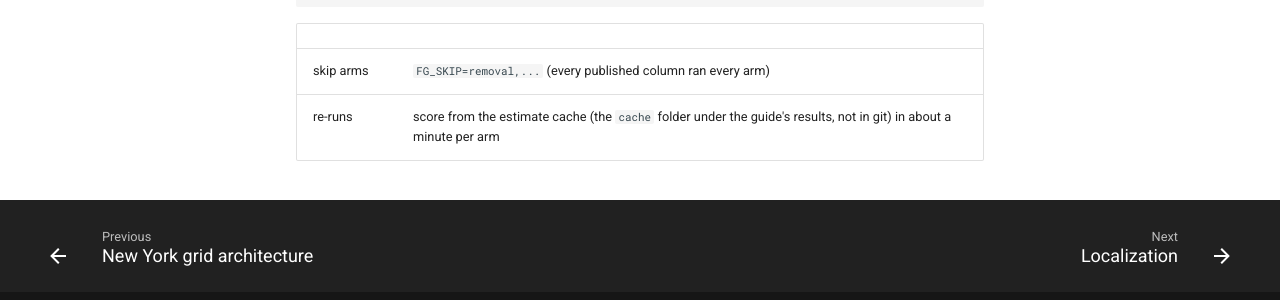
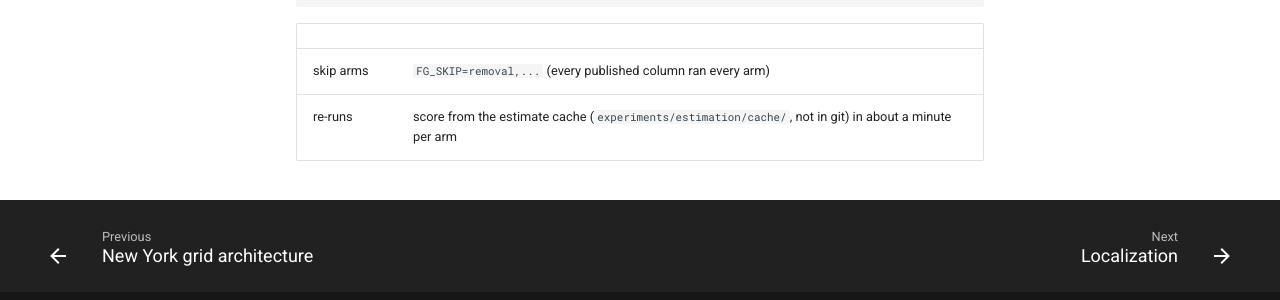
Before and after one commit to myersben9/fdia-graph, an MkDocs documentation site: the page built from docs/analysis/estimation/README.md, in a window 1280 px wide and 900 px high, scrolled down 6887 px. Shown: the part 544-844 px from the top of the window. Built offline with MkDocs 1.6.1 and Material for MkDocs 9.7.7, drawn with Linux system fonts in a browser that asks for light colours; comment, search, counter and statistics services are not loaded; the version menu is left out; some of the changed text lies outside the part shown.

Commit message:
Review round: the results-docs test reads the moved page, link labels match their targets, the orphaned plan diagram goes

```diff
--- a/docs/analysis/estimation/README.md
+++ b/docs/analysis/estimation/README.md
@@ -20,7 +20,7 @@ rep = est.score(test)  # per-family angle/voltage MAE vs the clean truth
 
 | needs | `pip install "fdia-graph[se]"`, a timeline (data release v0.8.3) or a v0.7.2 record shard, `units="physical"` |
 |---|---|
-| walkthrough | [`../guides/state_estimation.md`](../../guides/state_estimation.md) |
+| walkthrough | [`../../guides/state_estimation.md`](../../guides/state_estimation.md) |
 | state | 2N-1: every voltage magnitude, every non-slack angle; slack angle fixed to one reference angle, `theta_ref`, taken from the training split at fit time (the case's reference angle on the released pools) |
 
 ## The method classes
@@ -182,4 +182,4 @@ python tools/results_docs.py --write           # the README's results blocks fro
 | | |
 |---|---|
 | skip arms | `FG_SKIP=removal,...` (every published column ran every arm) |
-| re-runs | score from the estimate cache (the `cache` folder under the guide's results, not in git) in about a minute per arm |
+| re-runs | score from the estimate cache (`experiments/estimation/cache/`, not in git) in about a minute per arm |
```
Also changed, not shown: other parts of docs/analysis/estimation/README.md (+1 -1 lines), CONTRIBUTING.md (+1 -0 lines), docs/analysis/trust/README.md (+1 -1 lines), docs/guides/generation.md (+3 -3 lines), docs/guides/state_estimation.md (+1 -1 lines), docs/reference/EXAMPLES.md (+1 -1 lines), docs/figures/diagrams/plan_one_dataset.png (deleted), docs/figures/diagrams/plan_one_dataset.svg (deleted), 5 other files.
